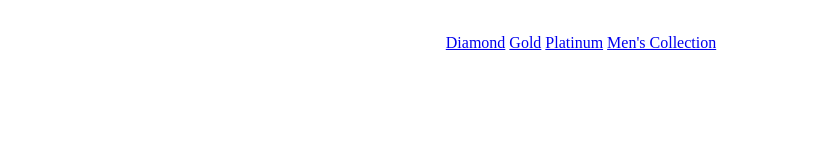
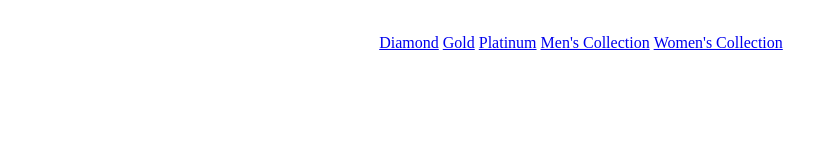
Before and after one commit to iftekharul-islam/jewellery-ecommerce, a plain HTML site: page index.html in a window 1280 px wide. Shown: the full height of the page, 114-935 px from the left. Drawn offline with Linux system fonts and the light colour scheme.

Commit message:
Add a navber link

```diff
--- a/index.html
+++ b/index.html
@@ -18,6 +18,7 @@
                 <li> <a href="Gold">Gold</a></li>
                 <li> <a href="Platinum">Platinum</a></li>
                 <li> <a href="Men's Collection">Men's Collection</a></li>
+                <li> <a href="Men's Collection">Women's Collection</a></li>
             </ul>
         </div>
     </div>
```
